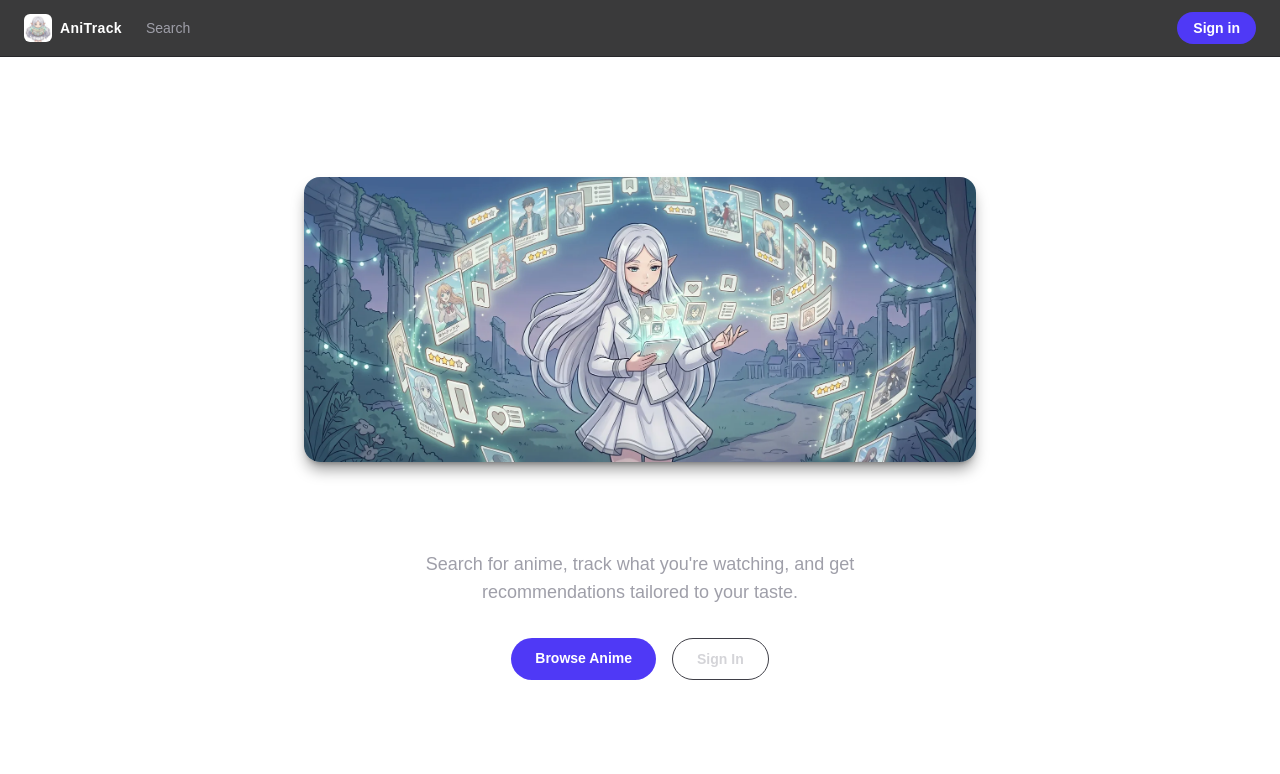
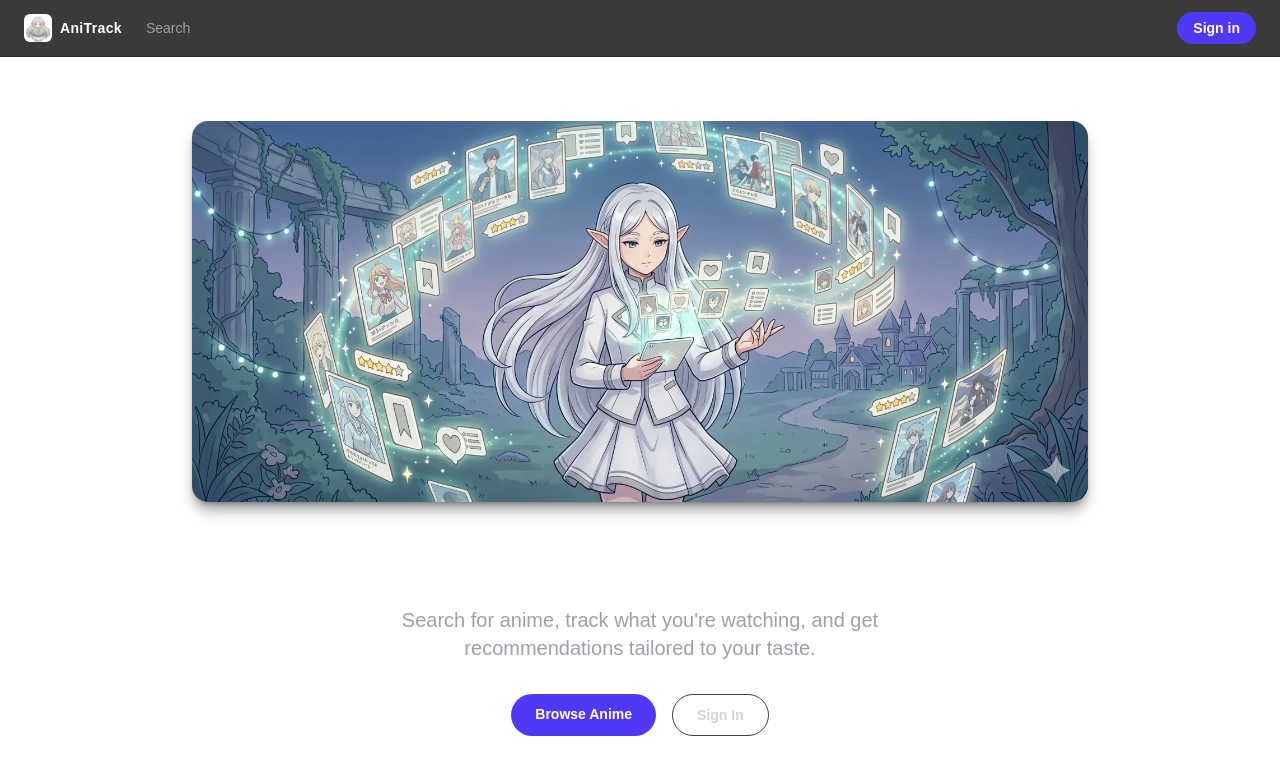
Before and after one commit to JcJen62/anime-tracker-app, a Next.js app: page / in a window 1280 px wide. Shown: the top 774 px of the page. Built offline with nearby package versions, Linux system fonts and the light colour scheme; no server answers.

Commit message:
style: enhance layout and typography across multiple components

```diff
--- a/app/page.tsx
+++ b/app/page.tsx
@@ -13,12 +13,12 @@ export default async function Home() {
         width={1600}
         height={679}
         priority
-        className="mb-8 w-full max-w-2xl rounded-2xl shadow-lg shadow-black/40"
+        className="mb-10 w-full max-w-4xl rounded-2xl shadow-lg shadow-black/40"
       />
-      <h1 className="text-4xl font-bold tracking-tight text-white mb-4">
+      <h1 className="text-4xl sm:text-5xl font-bold tracking-tight text-white mb-4">
         Anime Tracker
       </h1>
-      <p className="text-zinc-400 text-lg mb-8 max-w-md">
+      <p className="text-zinc-400 text-lg sm:text-xl mb-8 max-w-xl">
         Search for anime, track what you&apos;re watching, and get
         recommendations tailored to your taste.
       </p>
--- a/app/recommendations/page.tsx
+++ b/app/recommendations/page.tsx
@@ -175,7 +175,7 @@ export default async function RecommendationsPage() {
           description="You've already seen everything in your top genres. Try completing more anime!"
         />
       ) : (
-        <div className="grid grid-cols-2 sm:grid-cols-3 md:grid-cols-4 lg:grid-cols-5 gap-4">
+        <div className="grid grid-cols-2 sm:grid-cols-3 lg:grid-cols-4 2xl:grid-cols-5 gap-5 sm:gap-6">
           {scored.map((anime) => (
             <AnimeCard
               key={anime.id}
--- a/app/search/page.tsx
+++ b/app/search/page.tsx
@@ -52,7 +52,7 @@ export default async function SearchPage({
           <p className="text-sm text-zinc-500 mb-4">
             {results.length} results for &quot;{query}&quot;
           </p>
-          <div className="grid grid-cols-2 sm:grid-cols-3 md:grid-cols-4 lg:grid-cols-5 gap-4">
+          <div className="grid grid-cols-2 sm:grid-cols-3 lg:grid-cols-4 2xl:grid-cols-5 gap-5 sm:gap-6">
             {results.map((anime) => (
               <AnimeCard
                 key={anime.id}
--- a/app/watchlist/WatchlistCard.tsx
+++ b/app/watchlist/WatchlistCard.tsx
@@ -66,12 +66,12 @@ export default function WatchlistCard({ entry }: { entry: WatchlistEntry }) {
     <>
       <div className="flex gap-4 rounded-xl bg-zinc-900 p-3 hover:bg-zinc-800/60 transition-colors">
         <Link href={`/anime/${anime.id}`} className="shrink-0">
-          <div className="relative h-24 w-16 rounded-lg overflow-hidden bg-zinc-800">
+          <div className="relative h-28 w-20 rounded-lg overflow-hidden bg-zinc-800">
             <Image
               src={anime.coverUrl}
               alt={anime.title}
               fill
-              sizes="64px"
+              sizes="80px"
               className="object-cover"
             />
           </div>
@@ -81,7 +81,7 @@ export default function WatchlistCard({ entry }: { entry: WatchlistEntry }) {
           <div>
             <Link
               href={`/anime/${anime.id}`}
-              className="text-sm font-medium text-zinc-100 hover:text-white line-clamp-2 leading-snug"
+              className="text-base font-medium text-zinc-100 hover:text-white line-clamp-2 leading-snug"
             >
               {anime.title}
             </Link>
--- a/app/watchlist/WatchlistClient.tsx
+++ b/app/watchlist/WatchlistClient.tsx
@@ -16,7 +16,7 @@ export default function WatchlistClient() {
   const { data: entries, isLoading, isError } = useWatchlistQuery(status)
 
   return (
-    <main className="mx-auto max-w-3xl px-4 sm:px-6 py-8">
+    <main className="mx-auto max-w-4xl px-4 sm:px-6 py-8">
       <h1 className="text-2xl font-bold text-white mb-6">My Watchlist</h1>
 
       <ImportPanel />
--- a/components/AnimeCard.tsx
+++ b/components/AnimeCard.tsx
@@ -33,7 +33,7 @@ export default function AnimeCard({
           src={coverUrl}
           alt={title}
           fill
-          sizes="(max-width: 640px) 50vw, (max-width: 1024px) 33vw, 20vw"
+          sizes="(max-width: 640px) 50vw, (max-width: 1024px) 33vw, (max-width: 1536px) 25vw, 20vw"
           className="object-cover transition-opacity group-hover:opacity-90"
         />
         {score != null && (
@@ -49,7 +49,7 @@ export default function AnimeCard({
       </div>
 
       <div className="flex flex-col gap-1 p-3">
-        <h3 className="text-sm font-medium text-zinc-100 line-clamp-2 leading-snug group-hover:text-white">
+        <h3 className="text-sm sm:text-base font-medium text-zinc-100 line-clamp-2 leading-snug group-hover:text-white">
           {title}
         </h3>
 
```
